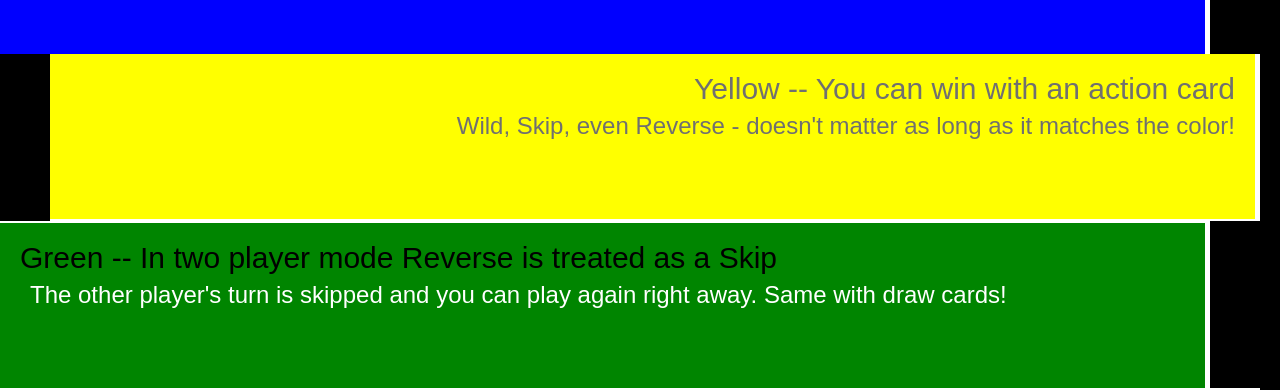
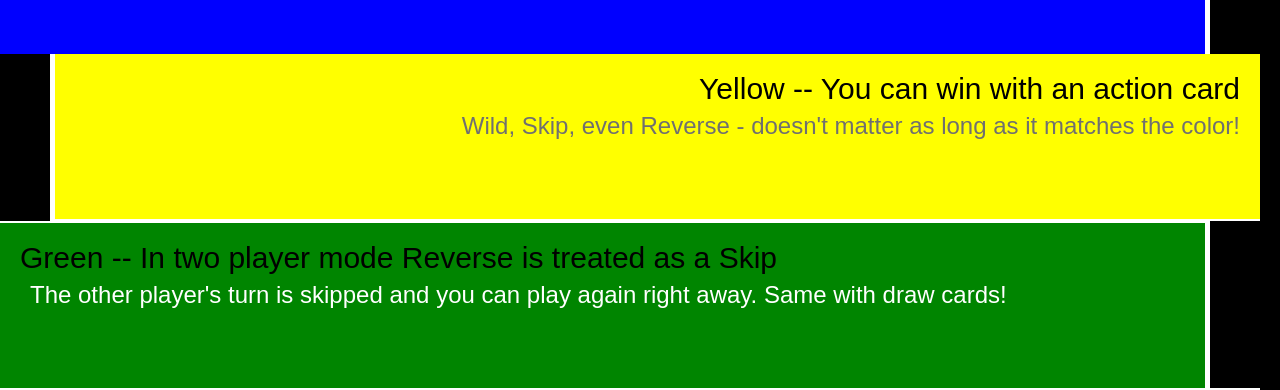
Before and after one commit to tkelsharif/hw2-w25, a plain HTML site: page index.html in a window 1280 px wide. Shown: the part 779-1169 px from the top of the page. Drawn offline with Linux system fonts and the light colour scheme.

Commit message:
Add files via upload

```diff
--- a/css/style.css
+++ b/css/style.css
@@ -54,7 +54,7 @@ border-bottom: 2px solid #FFFFFF;
 border-left: 5px solid #FFFFFF;
 }
 
-div.blue{
+div.blue {
 min-height: 125px;
 border: 0px;
 background-color: #0000FF;
@@ -76,11 +76,11 @@ background-color:#FFFF00;
 text-align: right;
 margin-left: 50px;
 border-bottom: 2px solid #FFFFFF;
-border-right: 5px solid #FFFFFF;
+border-left: 5px solid #FFFFFF;
 
 }
 
-.yellow h2, .yellow p{
+.yellow p {
     color: #707070;
 }
 div.green {
@@ -104,5 +104,5 @@ footer p {
     padding-top: 15px;
     padding-right: 15px;
     padding-bottom: 15px;
-    padding-left: 0px
+    padding-left: 0px;
 }
```
